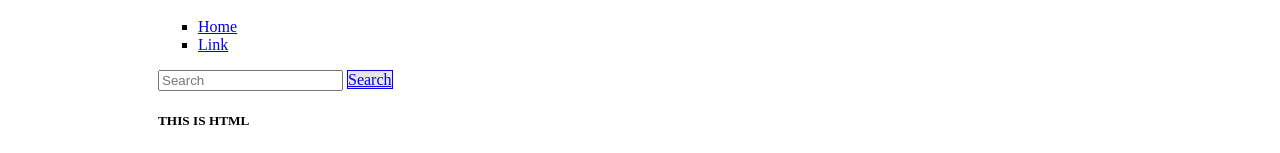
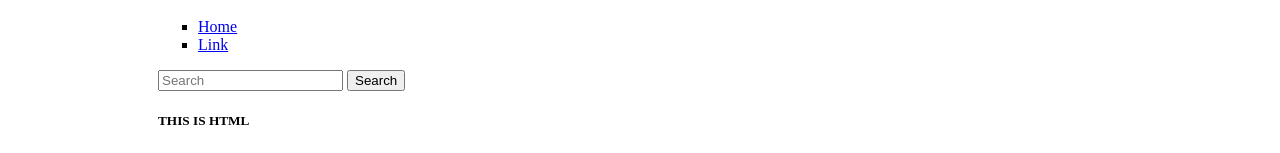
Before and after one commit to EL-RHAZALI/Workshop1, a plain HTML site: page index.html in a window 1280 px wide. Shown: the part 142-295 px from the top of the page. Drawn offline with Linux system fonts and the light colour scheme.

Commit message:
last update

```diff
--- a/index.html
+++ b/index.html
@@ -18,8 +18,8 @@
         </ul>
     </div>
     <div class="anas3">
-        <input type="text" placeholder="Search">
-        <a id="anas" href="#">Search</a>
+        <input type="text" placeholder="Search"/>
+        <input type="submit" value="Search"/>
     </div>
     <div class="anas4">
         <h5>THIS IS HTML</h5>
--- a/style.css
+++ b/style.css
@@ -25,7 +25,3 @@ img{
 .anas5{
     margin-left: 150px;
 }
-#anas{
-    border: solid 1px;
-    background-color: rgb(231, 229, 229);
-}
```
